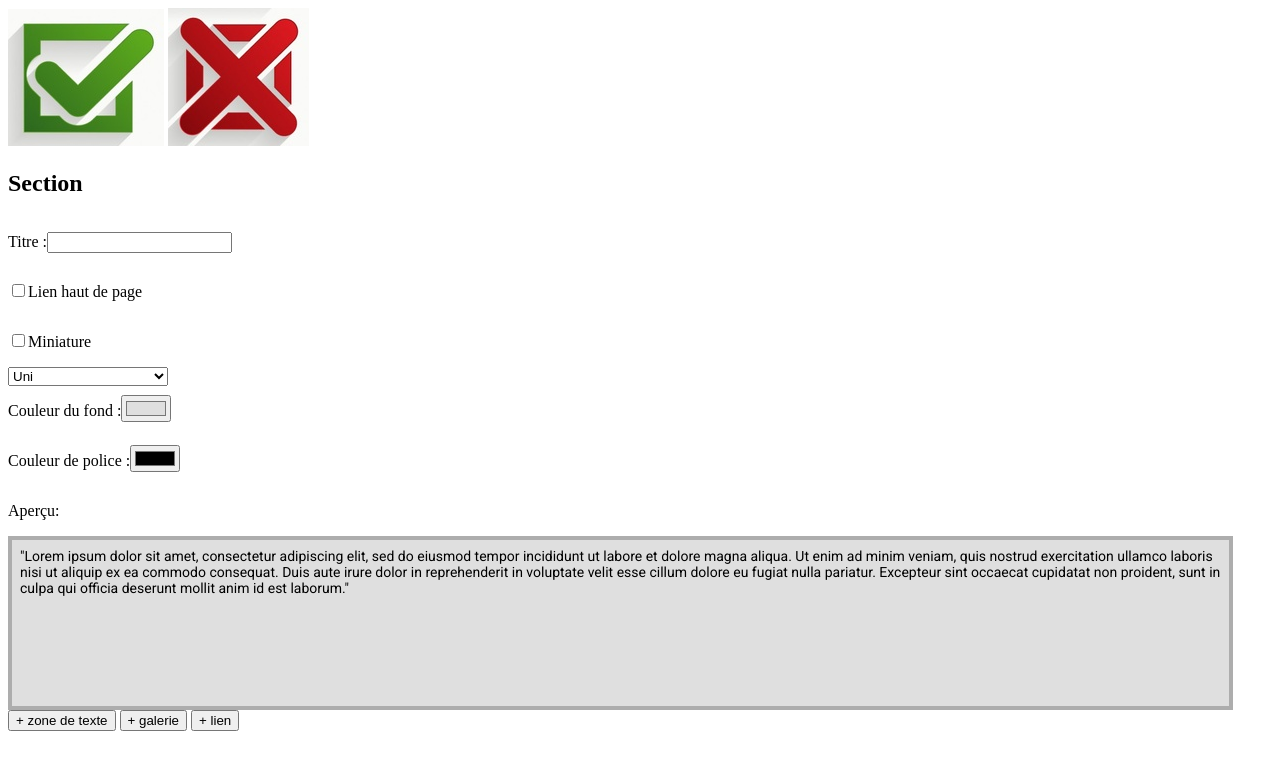
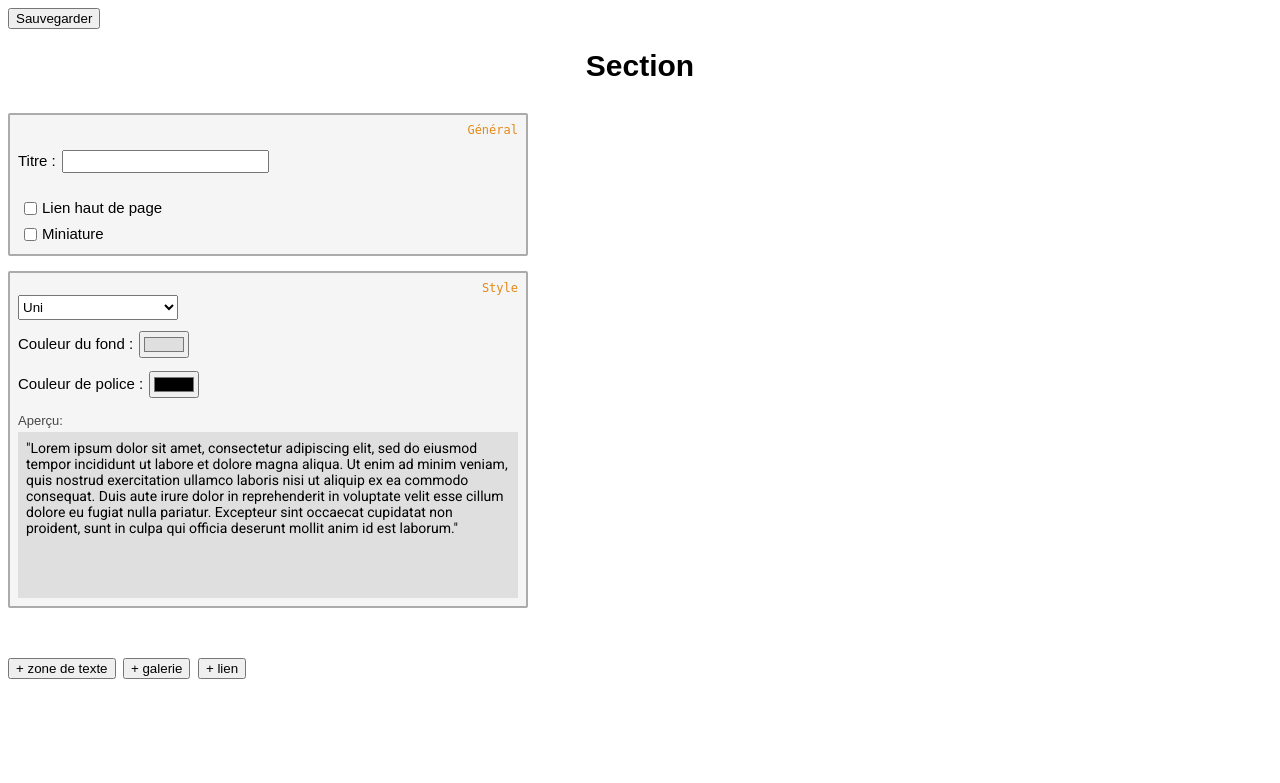
Before and after one commit to BGodefroyFR/CLP_Website, a PHP site: page /admin/view/sampleSection.html in a window 1280 px wide. Shown: the top 783 px of the page. Run offline with PHP 8.4, Linux system fonts and the light colour scheme; some libraries are stand-ins or nearby versions.

Commit message:
Improved section view design

```diff
--- a/admin/view/asset/galery.html
+++ b/admin/view/asset/galery.html
@@ -1,4 +1,4 @@
 <div class='galery'>
-	<p class='elem_label'>GALLERIE</p>
+	<p class='sectionLabel'>Gallerie</p>
 	<div><button type="button" class="galery_addPhoto">+ photo</button></div>
 </div>
--- a/admin/view/asset/textArea.html
+++ b/admin/view/asset/textArea.html
@@ -1,5 +1,5 @@
 <div class='textArea'>
-	<p class='elem_label'>ZONE DE TEXTE</p>
+	<p class='sectionLabel'>Zone de texte</p>
 	<form>
 		<div id='isTwoCol'><input type="checkbox" name="isTwoCol"><p>2 colonnes</p></div>
 		<div class='editorArea' id='leftColumn' style='width: 90%;'>
--- a/admin/view/bkgPatterns.js
+++ b/admin/view/bkgPatterns.js
@@ -29,6 +29,7 @@ $( document ).ready(function() {
 
 	$("#style #patternSelection").html(getSelectHTML());
 	setInterval(updatePatternDemo, 100);
+
 
 	function getSelectHTML() {
 		var content = "<select id='selectPattern'>";
--- a/admin/view/sampleSection.html
+++ b/admin/view/sampleSection.html
@@ -21,13 +21,15 @@
 
 	<form action="upload.php" method="post" enctype="multipart/form-data">
 
-    	<section id='navButtons'>
-			<img src='images/validate.png'>
-			<img src='images/cancel.png'>
+    	<section id='saveButtons'>
+			<button type="button" id="save">Sauvegarder</button>
 		</section>
 
+		<h1>Section</h1>
+
 		<section id='general'>
-			<h1>Section</h1>
+
+			<p class='sectionLabel'>Général</p>
 
 			<div><p>Titre :</p><input type="text" name="title" value=""></div>
 
@@ -41,10 +43,12 @@
 		 </section>
 
 		 <section id='style'>
+		 	<p class='sectionLabel'>Style</p>
+
 		 	<div id="patternSelection"></div>
-		 	<div><p>Couleur du fond :</p><input type="color" value="" id='backgroundColor' name="backgroundColor" value=""></div>
-		 	<div><p>Couleur de police :</p><input type="color" id='fontColor' name="fontColor" value="black"></div>
-		 	<div><p>Aperçu:</p></div>
+		 	<div class='colorSelector'><p>Couleur du fond :</p><input type="color" value="" id='backgroundColor' name="backgroundColor" value=""></div>
+		 	<div class='colorSelector'><p>Couleur de police :</p><input type="color" id='fontColor' name="fontColor" value="black"></div>
+		 	<div id='preview'><p>Aperçu:</p></div>
 		 	<div id="patternDemo">
 		 	</div>
 		 </section>
--- a/admin/view/section.css
+++ b/admin/view/section.css
@@ -1,49 +1,168 @@
+body {
+	font-family: sans-serif;
+}
+
+h1 {
+	text-align: center;
+	font-size: 30px;
+	margin-top: 20px;
+    margin-bottom: 30px;
+}
+
 div p, div input {
 	display: inline-block;
+	font-size: 15px;
+}
+
+div input {
+	margin-left: 6px;
+	margin-right: 5px;
+    vertical-align: middle;
+}
+
+section .sectionLabel, div .sectionLabel {
+	font-family: monospace;
+    font-size: 12px;
+    color: #e48917;
+    width: 100%;
+    text-align: right;
+    margin: 0px;
+}
+
+#general, #style {
+	border-style: solid;
+    border-width: 2px;
+    border-radius: 2px;
+    border-color: #ababab;
+    background-color: whitesmoke;
+    padding: 8px;
+    margin-bottom: 15px;
+    max-width: 500px;
+}
+
+#isTopLink {
+	height: 26px;
+}
+
+#isMiniature {
+	height: 36px;
+}
+
+#miniatureImage {
+    margin-bottom: 5px;
+}
+
+	#miniatureImage input {
+		margin-left: 22px;
+    	margin-top: 4px;
+	}
+
+#topLinkText {
+	height: 35px;
+    margin-left: 23px;
+}
+
+#patternSelection {
+	height: 25px;
+}
+
+#selectPattern {
+	height: 25px;
+}
+
+.colorSelector {
+	height: 40px;
+}
+
+#addButtons {
+	margin-top: 50px;
+    margin-bottom: 15px;
+}
+
+#addButtons button {
+	margin-right: 3px;
 }
 
 /* Patterns */
-#style #patternDemo div {
-	width: 95%;
+#style #patternDemo div {;
 	height: 150px;
     border-color: #adadad;
     border-width: 4px;
-    border-style: solid;
+    border-style: hidden;
     font-family: Roboto, Arial;
     font-size: 14px;
     padding: 8px;
 }
+#preview p {
+	font-size: 13px;
+    color: #464646;
+    margin-bottom: 4px;
+}
+
+.textArea, .galery, .link {
+    border-width: 1px;
+    border-style: dashed;
+    background-color: #e8e8e8;
+    padding: 8px;
+    margin-bottom: 15px;
+}
 
 /* TextArea */
 .textArea {
-	background-color: red;
 }
 	.textArea .editorArea {
 		display: inline-block;
 	}
 		.textArea .editorArea p {
-			height: 18px;
+			height: 8px;
+		    color: #848484;
+		    font-size: 13px;
+		}
+	.textArea #isTwoCol {
+		height: 35px;
 	}
 
 /* Galery */
 .galery {
-	background-color: green;
+}
+
+	.galery button {
+	    margin-bottom: 23px;
+	}
+	.galery .galeryImage {
+		margin-top: 8px;
 	}
 	    .galery .galeryImage .image_delete {
 			display: inline-block;
 		}
 			.galery .galeryImage .image_delete img {
-			height: 13px;
+				height: 12px;
+			    opacity: 0.6;
 			}
 		.galery .galeryImage .image_upDown {
 			display: inline-block;
+			vertical-align: middle;
 		}
 			.galery .galeryImage .image_upDown img {
-			height: 9px;
+				height: 8px;
 				display: block;
+				opacity: 0.9;
+			}
+
+			.galery .galeryImage .image_upDown .up {
+				margin-bottom: 3px;
 			}
 
 /* Link */
 .link {
-	background-color: blue;
 }
+	.link .link_uploadedFile, .link  .link_urlInput {
+		margin-left: 23px;
+		height: 28px;
+	}
+		.link .link_uploadedFile, .link  .link_urlInput p {
+			margin-top: 5px;
+		}
+	.link .link_uploadDiv {
+		margin-bottom: 14px;
+	}
--- a/admin/view/section.js
+++ b/admin/view/section.js
@@ -38,7 +38,7 @@ $( document ).ready(function() {
 		} else {
 			$(this).parent().parent().find('#rightColumn').hide();
 			$(this).parent().parent().find('#leftColumn p').html("");
-			$(this).parent().parent().find('#leftColumn').css('width', '90%');
+			$(this).parent().parent().find('#leftColumn').css('width', '100%');
 		}
 	});
 
@@ -76,11 +76,11 @@ $( document ).ready(function() {
 	});
 	$(document).on("change", "#content .link .link_isUpload",function() {
 		if ($(this).val() == 'true') {
-			$(this).parent().find('.link_uploadedFile').show();
-			$(this).parent().find('.link_url').hide();
+			$(this).parent().parent().find('.link_uploadedFile').show();
+			$(this).parent().parent().find('.link_urlInput').hide();
 		} else {
-			$(this).parent().find('.link_uploadedFile').hide();
-			$(this).parent().find('.link_url').show();
+			$(this).parent().parent().find('.link_uploadedFile').hide();
+			$(this).parent().parent().find('.link_urlInput').show();
 		}
 	});
 
```
Also changed, not shown: admin/view/asset/link.html (+9 -6 lines). Lines whose indentation alone changed are shown as unchanged.
